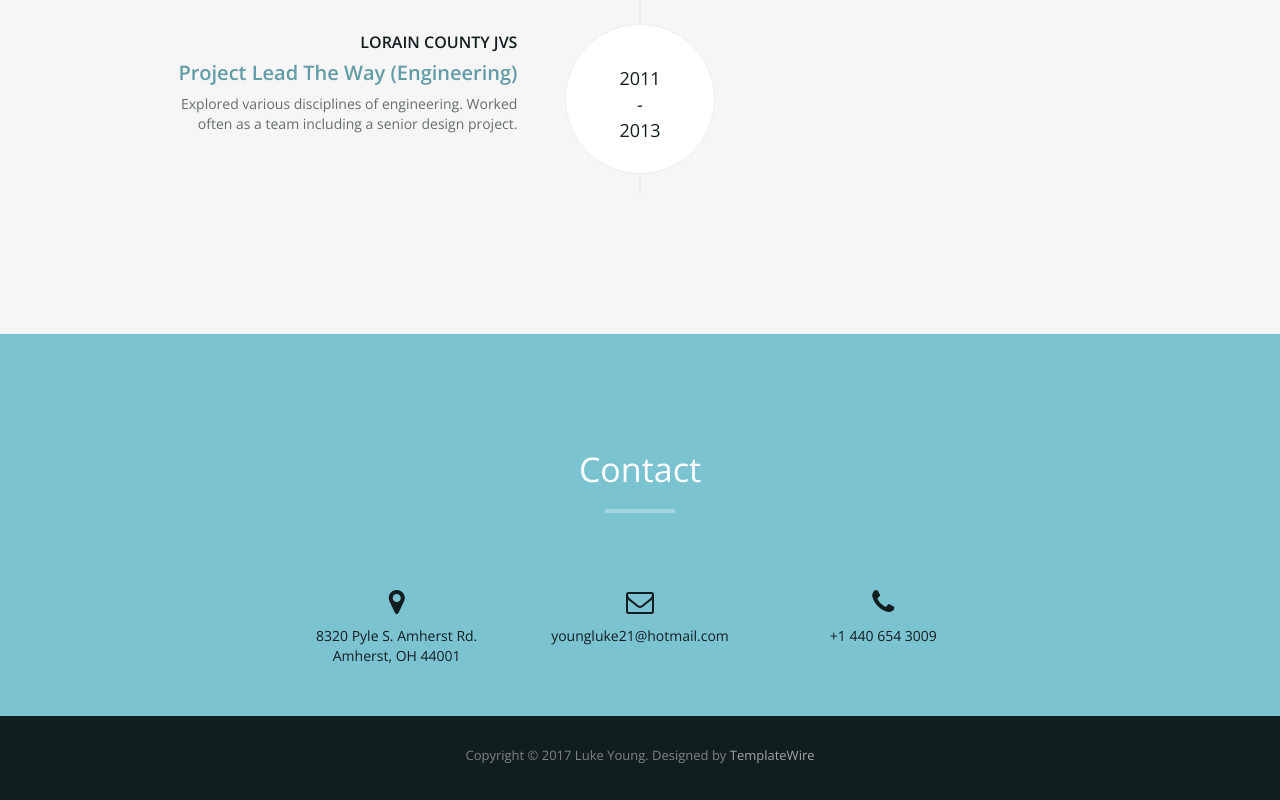
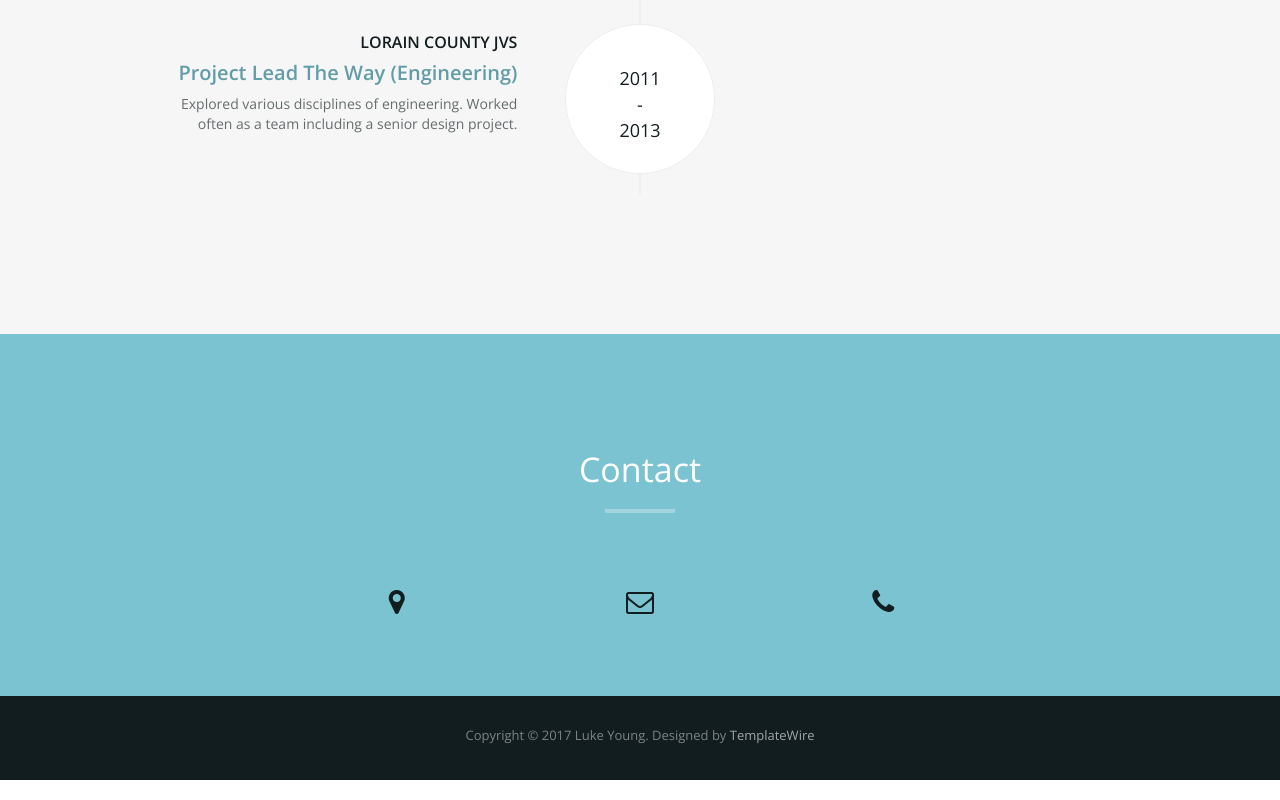
Before and after one commit to Psydle/Psydle.github.io, a plain HTML site: page index.html in a window 1280 px wide. Shown: the part 5788-6588 px from the top of the page. Drawn offline with nearby package versions, Linux system fonts and the light colour scheme.

Commit message:
left out contact info

```diff
--- a/index.html
+++ b/index.html
@@ -392,14 +392,14 @@
     </div>
     <div class="col-md-8 col-md-offset-2">
       <div class="col-md-4"> <i class="fa fa-map-marker fa-2x"></i>
-        <p>8320 Pyle S. Amherst Rd.<br>
-          Amherst, OH 44001</p>
+        <p><br>
+          </p>
       </div>
       <div class="col-md-4"> <i class="fa fa-envelope-o fa-2x"></i>
-        <p>youngluke21@hotmail.com</p>
+        <p></p>
       </div>
       <div class="col-md-4"> <i class="fa fa-phone fa-2x"></i>
-        <p> +1 440 654 3009</p>
+        <p></p>
       </div>
       <div class="clearfix"></div>
     </div>
```
